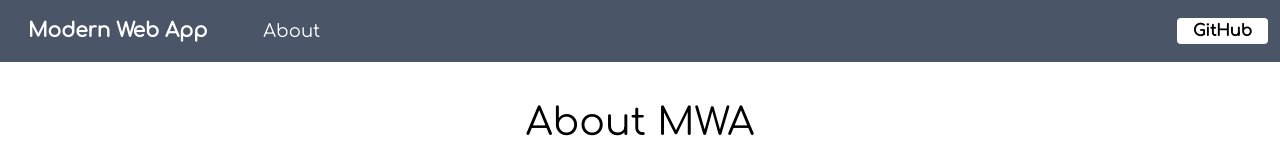
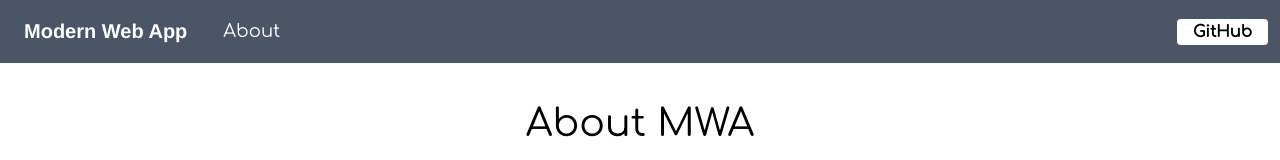
Before and after one commit to VanishMax/MWA-next, a Next.js app: page /about in a window 1280 px wide. Shown: the top 160 px of the page. Built offline with nearby package versions, Linux system fonts and the light colour scheme.

Commit message:
Styles changed

```diff
--- a/components/nav.js
+++ b/components/nav.js
@@ -5,13 +5,20 @@ export default function Nav () {
     <nav className="flex items-center justify-between flex-wrap bg-gray-700 p-3">
       <div className="flex items-center flex-shrink-0 text-white mr-6">
         <Link prefetch href='/'>
-          <a className='font-comforta text-white text-xl font-bold py-1 px-4 rounded no-underline hover:text-gray-200'>Modern Web App</a>
+          <a className='font-comforta text-white text-xl font-bold py-1 pl-3 rounded no-underline hover:text-gray-200'>
+            <span className="hidden sm:inline">
+              Modern Web App
+            </span>
+            <span className="inline sm:hidden">
+              MWA
+            </span>
+          </a>
         </Link>
       </div>
       <div className="flex w-auto items-center flex-grow">
         <div className="text-sm flex-grow">
           <Link prefetch href='/about'>
-            <a className='text-white font-comforta py-2 px-4 no-underline text-lg hover:text-gray-200'>About</a>
+            <a className='text-white font-comforta py-2 pl-3 no-underline text-lg hover:text-gray-200'>About</a>
           </Link>
         </div>
         <div>
--- a/pages/_app.js
+++ b/pages/_app.js
@@ -15,7 +15,7 @@ class MyApp extends App {
     return (
       <Container>
         <Head>
-          <meta name="theme-color" content="#810051"/>
+          <meta name="theme-color" content="#616161"/>
           <link rel="shortcut icon" href="/static/favicon.ico" type="image/x-icon"/>
           <link rel="icon" href="/static/favicon.ico" type="image/x-icon"/>
           <link href="https://fonts.googleapis.com/css?family=Comfortaa" rel="stylesheet"/>
```
